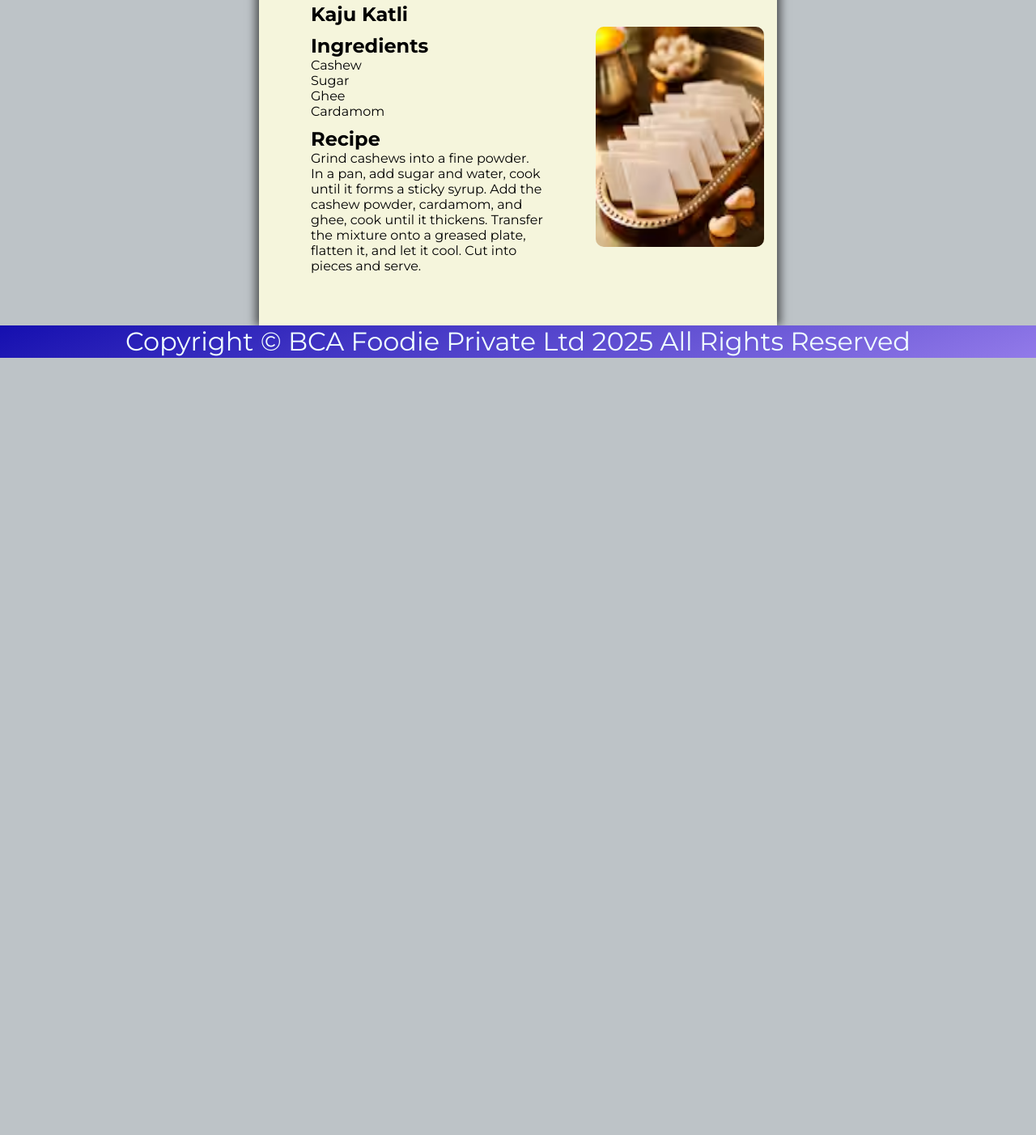
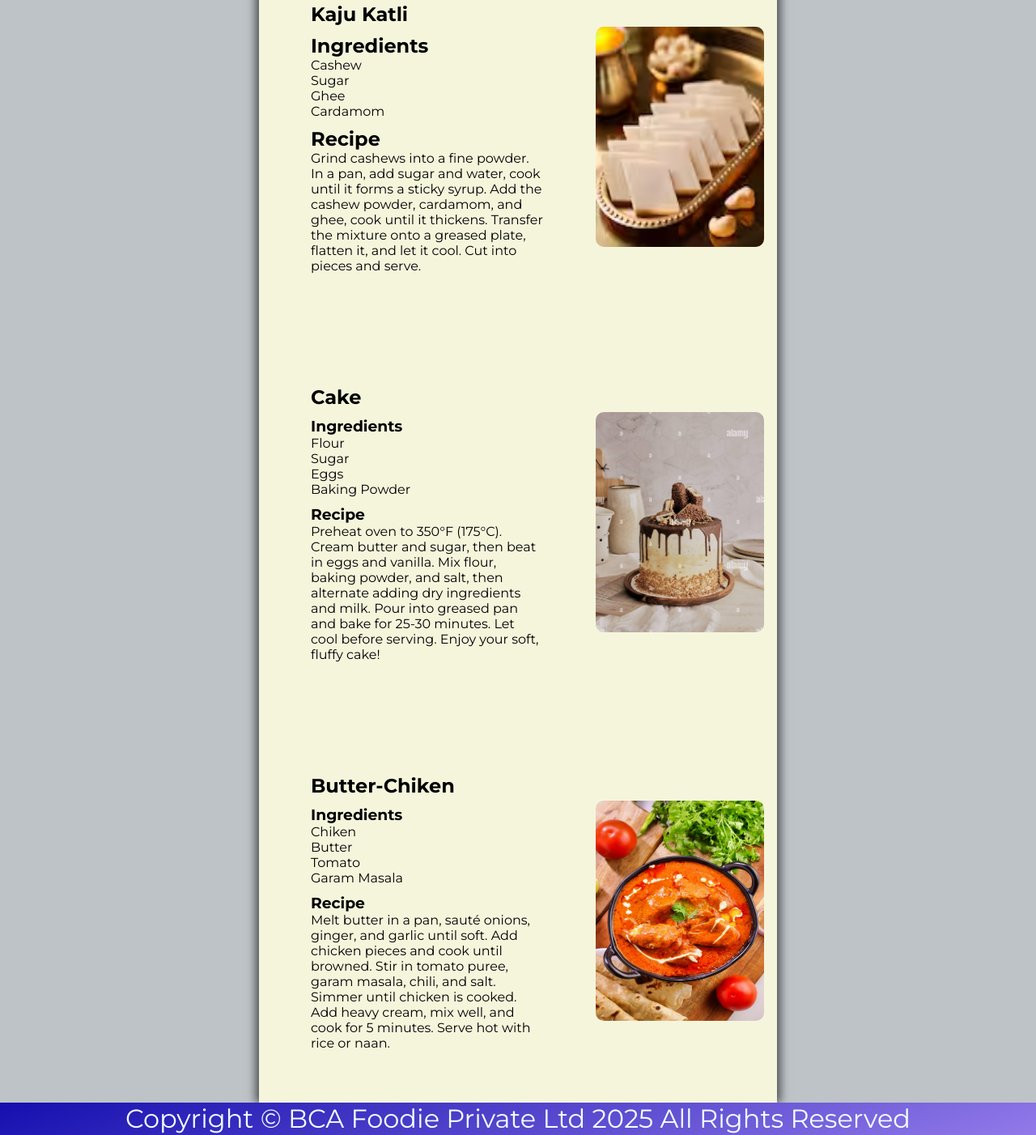
Before and after one commit to AlexdxPrabhat/BCA-Foodie, a plain HTML site: page index.html in a window 1280 px wide. Shown: the part 621-2023 px from the top of the page at 81% size. Before the commit the page ends 1063 px from the top, so only its background shows below. Drawn offline with Linux system fonts and the light colour scheme.

Commit message:
Add files via upload

```diff
--- a/index.html
+++ b/index.html
@@ -97,6 +97,64 @@
                     </div>
                 </div>
             </section>
+            <section>
+                <div class="item">
+                    <div class="leftContainer">
+                        <h1>Cake</h1>
+                        <div class="ingredient">
+                            <h3>Ingredients</h3>
+                            <ul>
+                                <li>Flour</li>
+                                <li>Sugar</li>
+                                <li>Eggs</li>
+                                <li>Baking Powder</li>
+                            </ul>
+                        </div>
+                        <div class="recipe">
+                            <h3>Recipe</h3>
+                            <p>
+                                Preheat oven to 350°F (175°C). Cream butter and sugar, then beat in eggs and vanilla.
+                                Mix flour, baking powder, and
+                                salt, then alternate adding dry ingredients and milk. Pour into greased pan and bake for
+                                25-30 minutes. Let cool before
+                                serving. Enjoy your soft, fluffy cake!
+                            </p>
+                        </div>
+                    </div>
+                    <div class="rightContainer">
+                        <img src="cake.jpg" alt="Chicken Briyani">
+                    </div>
+                </div>
+            </section>
+            <section>
+                <div class="item">
+                    <div class="leftContainer">
+                        <h1>Butter-Chiken</h1>
+                        <div class="ingredient">
+                            <h3>Ingredients</h3>
+                            <ul>
+                                <li>Chiken</li>
+                                <li>Butter</li>
+                                <li>Tomato</li>
+                                <li>Garam Masala</li>
+                            </ul>
+                        </div>
+                        <div class="recipe">
+                            <h3>Recipe</h3>
+                            <p>
+                                Melt butter in a pan, sauté onions, ginger, and garlic until soft. Add chicken pieces
+                                and cook until browned. Stir in
+                                tomato puree, garam masala, chili, and salt. Simmer until chicken is cooked. Add heavy
+                                cream, mix well, and cook for 5
+                                minutes. Serve hot with rice or naan.
+                            </p>
+                        </div>
+                    </div>
+                    <div class="rightContainer">
+                        <img src="Butter_Chiken.jpg" alt="Chicken Briyani">
+                    </div>
+                </div>
+            </section>
         </div>
     </main>
     <footer>
--- a/styles.css
+++ b/styles.css
@@ -104,7 +104,7 @@ a{
     padding-right: 1rem;
    }
 .rightContainer img{
-    transition-duration: 0.6s;
+    transition-duration: 0.4s;
     transition-property: all;
     transition-timing-function: linear;
     transition-delay: 0s;
```
Also changed, not shown: Butter_Chiken.jpg (added), cake.jpg (added).
